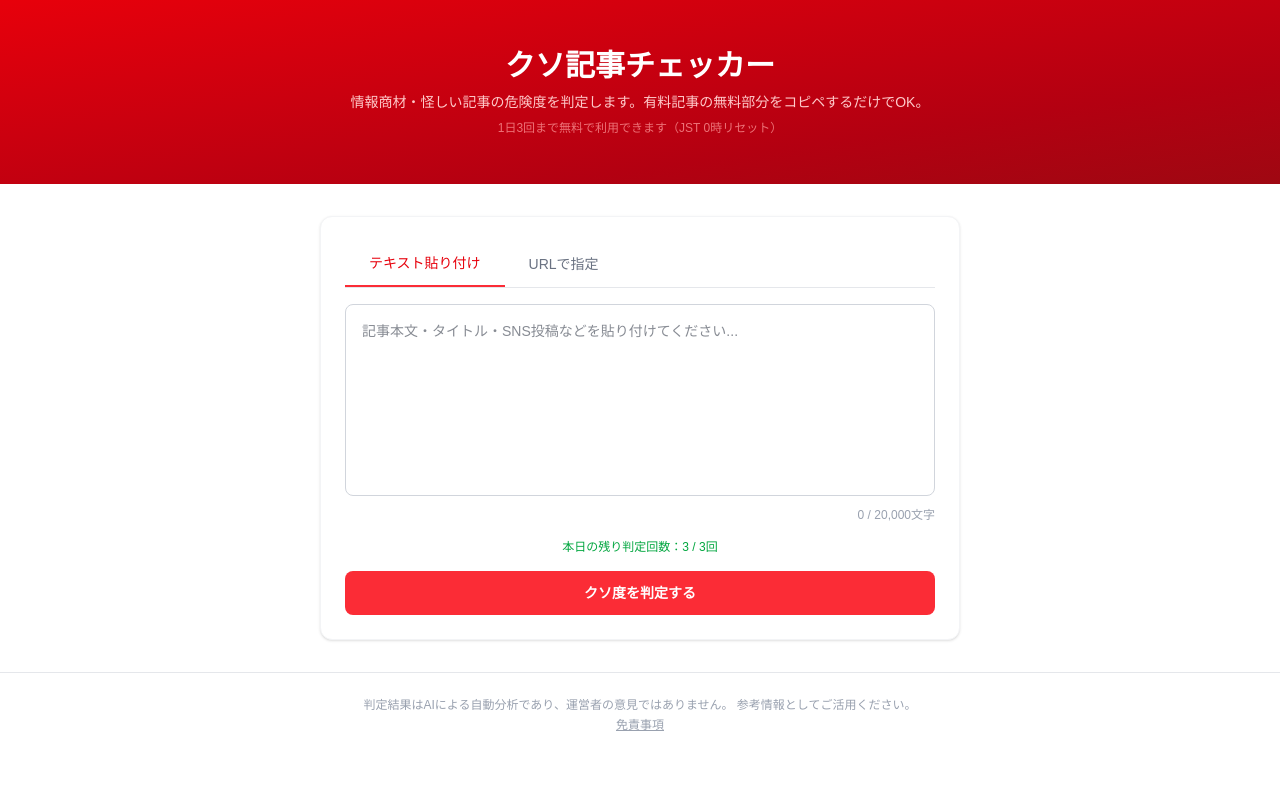
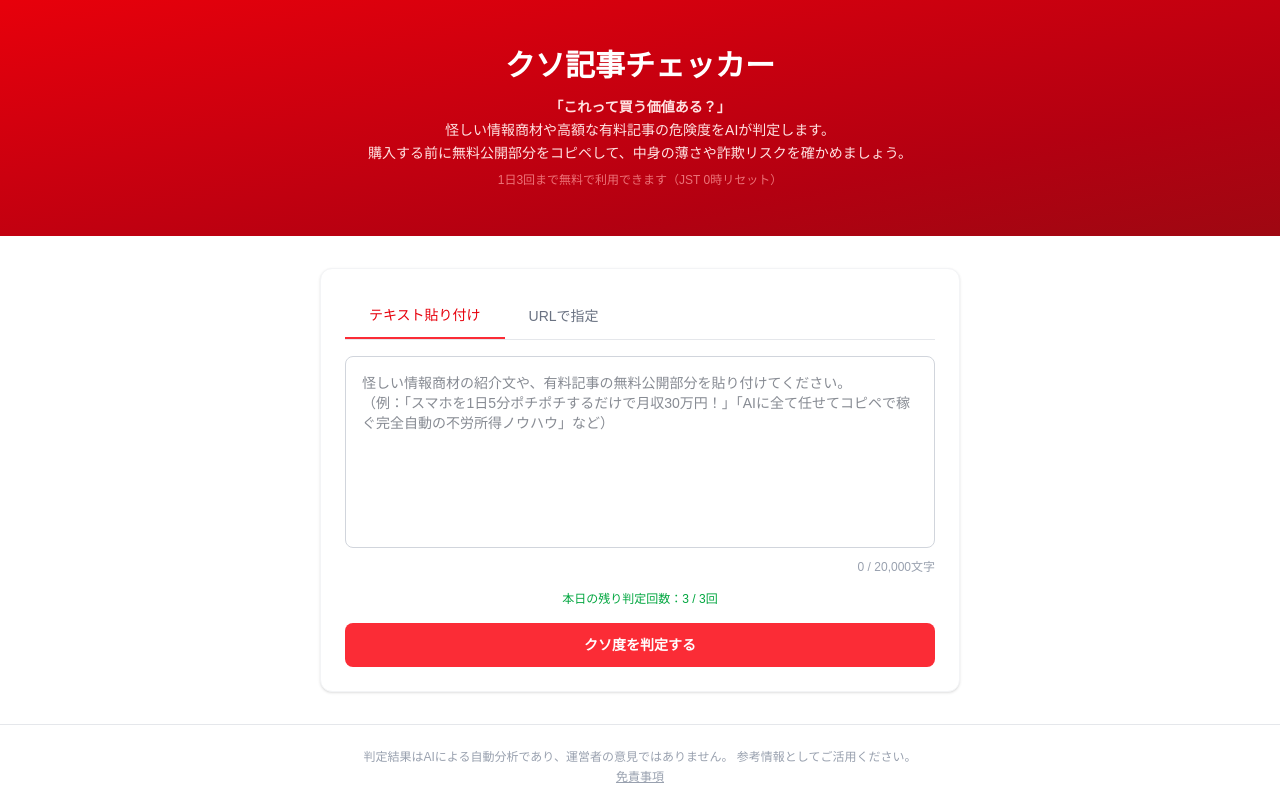
Before and after one commit to atchanneler-design/kuso-checker, a Next.js app: page / in a window 1280 px wide. Built offline with nearby package versions, Linux system fonts and the light colour scheme.

Commit message:
feat: 情報商材特化チェッカーであることを明確にするコピー変更

```diff
--- a/app/layout.tsx
+++ b/app/layout.tsx
@@ -5,12 +5,12 @@ import './globals.css';
 const geist = Geist({ subsets: ['latin'] });
 
 export const metadata: Metadata = {
-  title: 'クソ記事チェッカー｜AI・情報商材の危険度を判定',
+  title: '情報商材クソ記事チェッカー｜買う前に危険度をAI判定',
   description:
-    'AIや副業系の怪しい記事・情報商材を8軸でスコアリング。誇大表現・N1体験談・有害度などを判定します。',
+    '「これって買う価値ある？」購入する前に要チェック！怪しい情報商材や有料noteの危険度をAIが判定する特化型チェッカーです。無料公開部分をコピペするだけで、詐欺リスクや内容の薄さを見抜き、あなたのお金を守ります。',
   openGraph: {
-    title: 'クソ記事チェッカー',
-    description: 'AIや副業系の怪しい記事の危険度を判定するツール',
+    title: '情報商材クソ記事チェッカー',
+    description: '怪しい情報商材や有料noteの危険度をAIが判定する特化型チェッカー',
     type: 'website',
   },
   twitter: {
--- a/app/page.tsx
+++ b/app/page.tsx
@@ -81,8 +81,10 @@ export default function Home() {
       <div className="bg-gradient-to-br from-red-600 to-red-800 text-white py-12 px-4">
         <div className="max-w-2xl mx-auto text-center">
           <h1 className="text-3xl font-black mb-2">クソ記事チェッカー</h1>
-          <p className="text-red-200 text-sm">
-            情報商材・怪しい記事の危険度を判定します。有料記事の無料部分をコピペするだけでOK。
+          <p className="text-red-100 text-sm font-medium leading-relaxed mt-3">
+            <strong>「これって買う価値ある？」</strong><br />
+            怪しい情報商材や高額な有料記事の危険度をAIが判定します。<br />
+            購入する前に無料公開部分をコピペして、中身の薄さや詐欺リスクを確かめましょう。
           </p>
           <p className="text-red-300/70 text-xs mt-2">
             1日3回まで無料で利用できます（JST 0時リセット）
--- a/components/InputPanel.tsx
+++ b/components/InputPanel.tsx
@@ -105,7 +105,7 @@ export default function InputPanel({ onSubmit, loading, remaining }: Props) {
           <textarea
             value={text}
             onChange={(e) => setText(e.target.value)}
-            placeholder="記事本文・タイトル・SNS投稿などを貼り付けてください..."
+            placeholder={"怪しい情報商材の紹介文や、有料記事の無料公開部分を貼り付けてください。\n（例：「スマホを1日5分ポチポチするだけで月収30万円！」「AIに全て任せてコピペで稼ぐ完全自動の不労所得ノウハウ」など）"}
             className="w-full h-48 p-4 border border-gray-300 rounded-lg resize-none text-sm text-gray-900 focus:outline-none focus:ring-2 focus:ring-red-400 focus:border-transparent"
             disabled={isLoading}
           />
```
